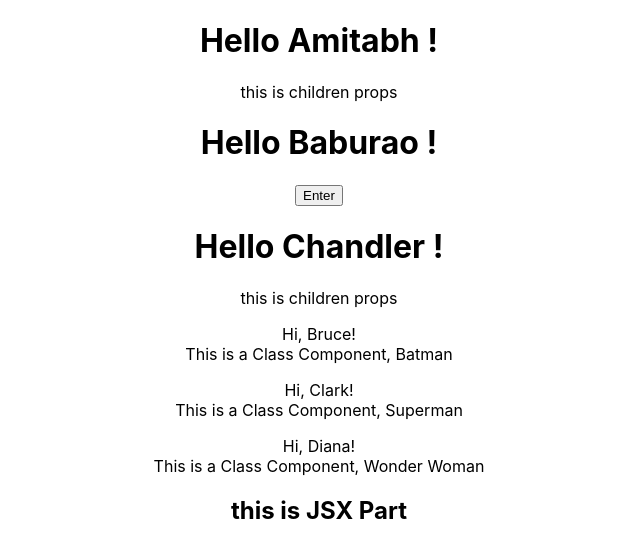
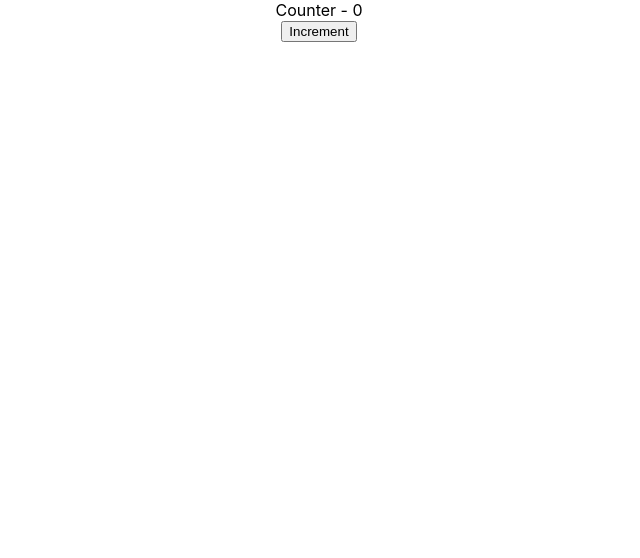
Before and after one commit to TheRakeshPurohit/ReactLearning, a React (Create React App) app: page / in a window 1280 px wide. Shown: the top 558 px of the page, without its empty margins (321-961 px from the left). Built offline with nearby package versions, Linux system fonts and the light colour scheme.

Commit message:
setState in class also

```diff
--- a/src/App.js
+++ b/src/App.js
@@ -3,11 +3,16 @@
 import Greet from './components/Greet';
 import Welcome from './components/Welcome';
 import Hello from './components/Hello';
+import Message from './components/Message';
+import Counter from './components/Counter';
 
 function App() {
   return (
     <div className="App">
-    <Greet name="Amitabh">
+    <Counter />
+    {/* <Message /> */}
+
+    {/* <Greet name="Amitabh">
       <p> this is children props</p>
     </Greet>
     <Greet name="Baburao">
@@ -19,7 +24,7 @@
     <Welcome name="Bruce" heroName="Batman"/>
     <Welcome name="Clark" heroName="Superman"/>
     <Welcome name="Diana" heroName="Wonder Woman"/>
-    <Hello />
+    <Hello /> */}
     </div>
   );
 }
--- /dev/null
+++ b/src/components/Counter.js
@@ -0,0 +1,43 @@
+import React, { Component } from 'react'
+
+class Counter extends Component {
+
+constructor(props){
+    super(props)
+
+    this.state = {
+        count: 0
+    }
+}
+
+increment(){
+    // this.setState({
+    //     count: this.state.count + 1
+    // },
+    // () => {
+    //     console.log('Callback Value' , this.state.count)
+    // }
+    // )
+    this.setState(prevState => ({
+        count: prevState.count + 1
+    }))
+}
+
+incrementFive(){
+    this.increment()
+    this.increment()
+    this.increment()
+    this.increment()
+    this.increment()
+}
+    render() {
+        return (
+            <div>
+                <div>Counter - {this.state.count}</div>
+                <button onClick={() => this.increment()}>Increment</button>
+            </div>
+        )
+    }
+}
+
+export default Counter
--- /dev/null
+++ b/src/components/Message.js
@@ -0,0 +1,28 @@
+import React, { Component } from 'react'
+
+class Message extends Component {
+
+    constructor(){
+        super()
+        this.state = {
+            message: 'Welcome Visitor'
+        }
+    }
+
+changeMessage(){
+    this.setState({
+        message: 'Thank you so much for Subscribing !'
+    })
+}
+
+    render () {
+        return (
+            <div>
+                <h1>{this.state.message}</h1>
+                <button onClick={() => this.changeMessage()}>Subscribe</button>
+            </div>
+        )
+    }
+}
+
+export default Message;
```
